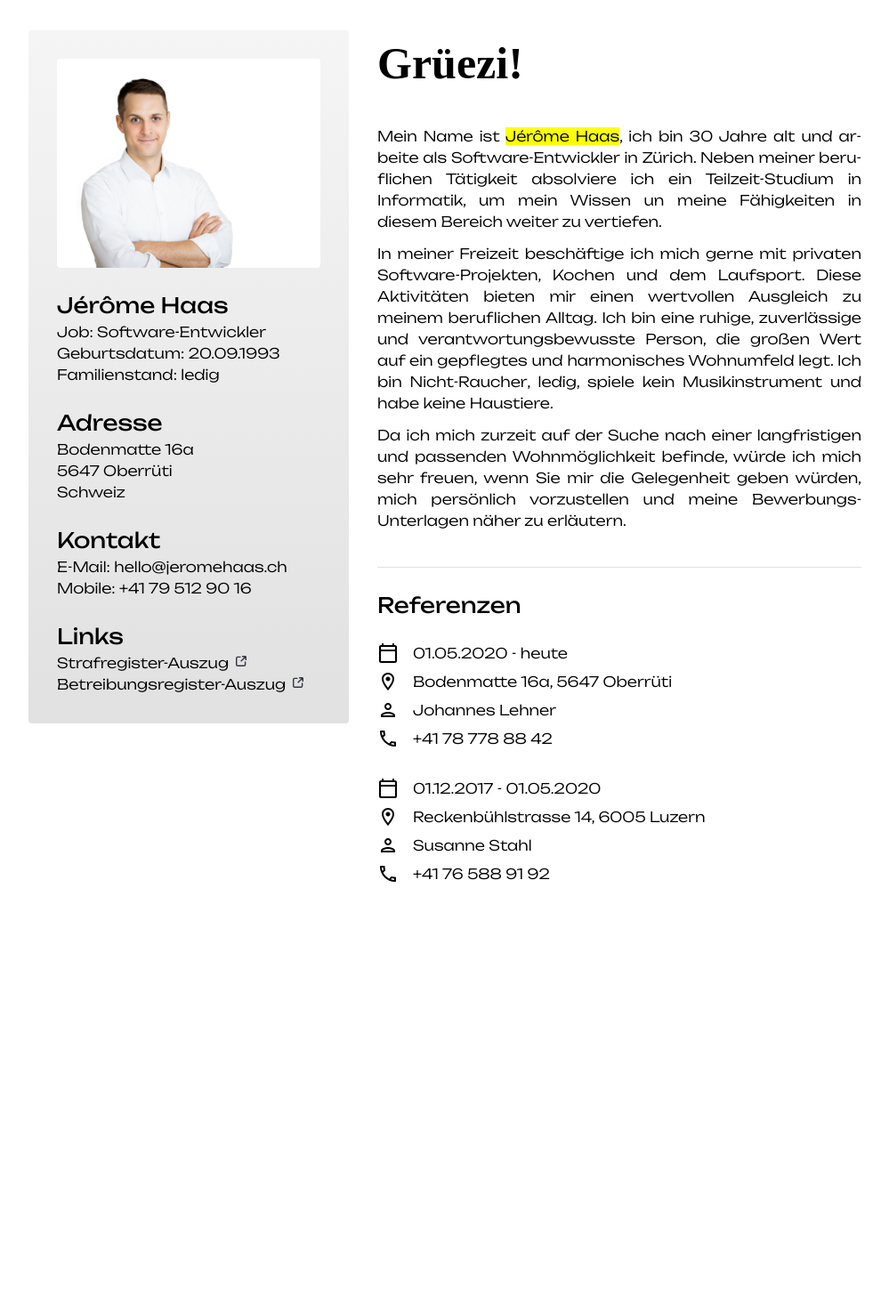
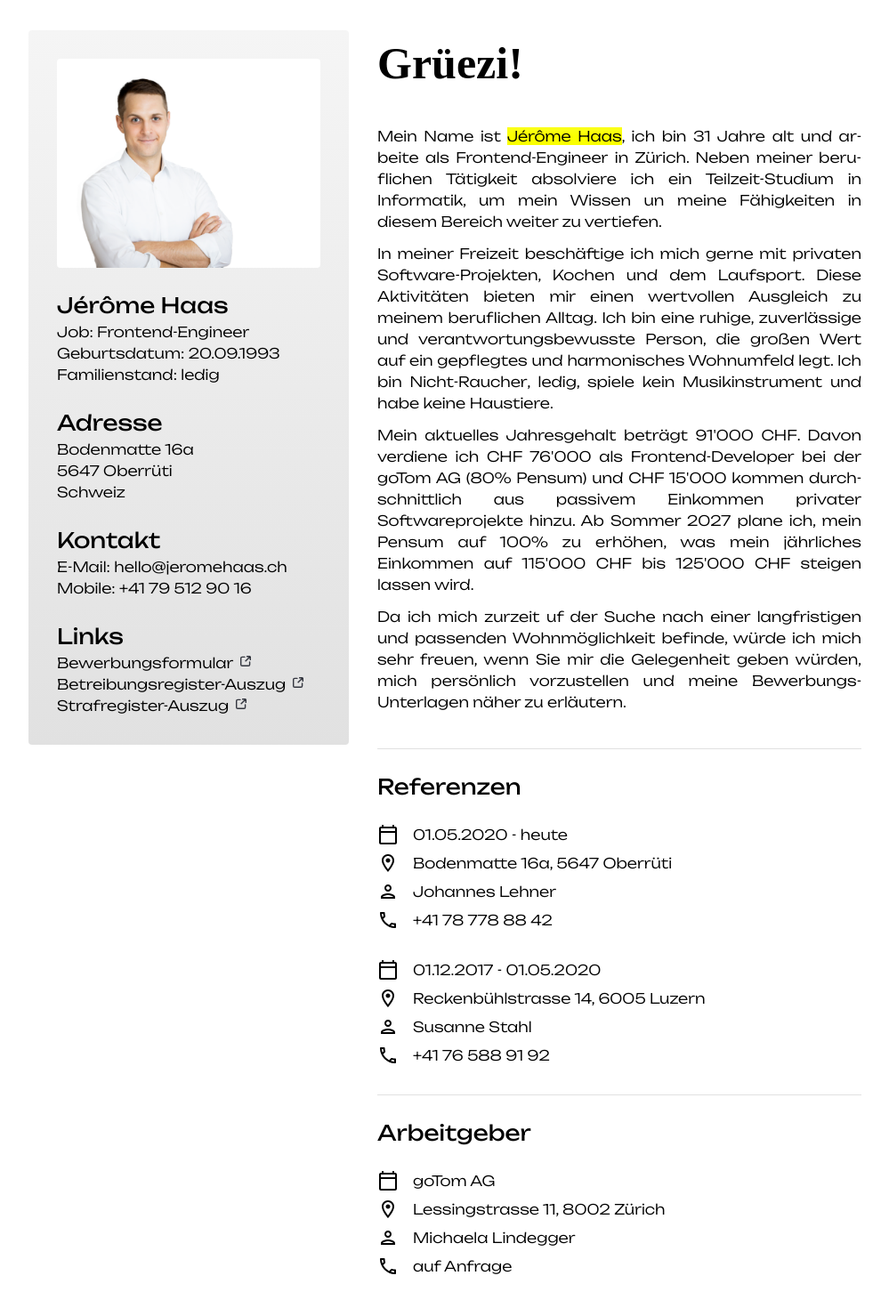
Before and after one commit to jeromehaas/apartment-search-introduction-ui, a Vue app: page / in a window 1280 px wide. Shown: the part 46-1516 px from the top of the page at 89% size, without its empty margins (140-1139 px from the left). Before the commit the page ends 1104 px from the top, so only its background shows below. Built offline with nearby package versions, Linux system fonts and the light colour scheme; a web font is replaced by a local one.

Commit message:
Setup: infos employer

```diff
--- a/src/components/blocks/metadata/metadata.vue
+++ b/src/components/blocks/metadata/metadata.vue
@@ -5,7 +5,6 @@ import './metadata.scss';
 import Heading from '@/components/partials/heading/heading.vue';
 import Paragraph from '@/components/partials/paragraph/paragraph.vue';
 import Link from '@/components/partials/link/link.vue';
-
 </script>
 
 <template>
@@ -16,7 +15,7 @@ import Link from '@/components/partials/link/link.vue';
     </div>
     <div class="metadata__personalities personalities">
       <Heading className="personalities__heading" level="h2">Jérôme Haas</Heading>
-      <Paragraph className="personalities__text">Job: Software-Entwickler</Paragraph>
+      <Paragraph className="personalities__text">Job: Frontend-Engineer</Paragraph>
       <Paragraph className="personalities__text">Geburtsdatum: 20.09.1993</Paragraph>
       <Paragraph className="personalities__text">Familienstand: ledig</Paragraph>
     </div>
@@ -37,8 +36,9 @@ import Link from '@/components/partials/link/link.vue';
     </div>
     <div class="metadata__links links">
       <Heading className="links__heading" level="h2">Links</Heading>
-        <Link className="links__link link--with-icon" href="/documents/strafregister-auszug.pdf">Strafregister-Auszug</Link>
-        <Link className="links__link link--with-icon"href="/documents/betreibungsregister-auszug.pdf">Betreibungsregister-Auszug</Link>
+      <Link className="links__link link--with-icon" hryyef="/documents/bewerbungsformular.pdf">Bewerbungsformular</Link>
+      <Link className="links__link link--with-icon" href="/documents/betreibungsregister-auszug.pdf">Betreibungsregister-Auszug</Link>
+      <Link className="links__link link--with-icon" href="/documents/strafregister-auszug.pdf">Strafregister-Auszug</Link>
     </div>
   </div>
 </template>
--- a/src/components/blocks/profile/profile.scss
+++ b/src/components/blocks/profile/profile.scss
@@ -55,7 +55,7 @@
     text-align: justify;
 		hyphens: auto;
 
-    &:nth-child(5) {
+    &:nth-child(6) {
       margin-bottom: 40px;
     }
 
@@ -209,6 +209,10 @@
 			order: 4
 		}
 
+       &__text:nth-of-type(4) {
+			order: 5
+		}
+
 		&__infos {
 			order: 5;
 		}
--- a/src/components/blocks/profile/profile.vue
+++ b/src/components/blocks/profile/profile.vue
@@ -63,9 +63,10 @@ const highlightNextElement = async () => {
     <div class="profile__avatar avatar">
       <img class="avatar__image" src="/images/jeromehaas.png" alt="Jérôme Haas">
     </div>
-    <Paragraph className="profile__text">Mein Name ist <span class="profile__highlight">Jérôme Haas</span>, ich bin <span class="profile__highlight">30 Jahre</span> alt und arbeite als <span class="profile__highlight">Software-Entwickler</span> in Zürich. Neben meiner beruflichen Tätigkeit absolviere ich ein <span class="profile__highlight">Teilzeit-Studium in Informatik</span>, um mein Wissen un meine Fähigkeiten in diesem Bereich weiter zu vertiefen.</Paragraph>
+    <Paragraph className="profile__text">Mein Name ist <span class="profile__highlight">Jérôme Haas</span>, ich bin <span class="profile__highlight">31 Jahre</span> alt und arbeite als <span class="profile__highlight">Frontend-Engineer</span> in Zürich. Neben meiner beruflichen Tätigkeit absolviere ich ein <span class="profile__highlight">Teilzeit-Studium in Informatik</span>, um mein Wissen un meine Fähigkeiten in diesem Bereich weiter zu vertiefen.</Paragraph>
     <Paragraph className="profile__text">In meiner Freizeit beschäftige ich mich gerne mit privaten <span class="profile__highlight">Software-Projekten</span>, <span class="profile__highlight">Kochen</span> und dem <span class="profile__highlight">Laufsport</span>. Diese Aktivitäten bieten mir einen wertvollen Ausgleich zu meinem beruflichen Alltag. Ich bin eine <span class="profile__highlight">ruhige, zuverlässige und verantwortungsbewusste Person</span>, die großen Wert auf ein gepflegtes und harmonisches Wohnumfeld legt. Ich bin <span class="profile__highlight"> Nicht-Raucher</span>, ledig, spiele <span class="profile__highlight">kein Musikinstrument </span> und habe <span class="profile__highlight">keine Haustiere</span>.</Paragraph>
-    <Paragraph className="profile__text">Da ich mich zurzeit <span class="profile__highlight">auf der Suche nach einer langfristigen und passenden Wohnmöglichkeit</span> befinde, würde ich mich sehr freuen, wenn Sie mir die Gelegenheit geben würden, mich persönlich vorzustellen und meine Bewerbungs-Unterlagen näher zu erläutern.</Paragraph>
+    <Paragraph className="profile__text">Mein aktuelles <span class="profile__highlight">Jahresgehalt beträgt 91'000 CHF</span>. Davon verdiene ich CHF 76'000 als Frontend-Developer bei der goTom AG (80% Pensum) und CHF 15'000 kommen durchschnittlich aus passivem Einkommen privater Softwareprojekte hinzu. Ab Sommer 2027 plane ich, mein Pensum auf 100% zu erhöhen, was mein jährliches Einkommen auf 115'000 CHF bis 125'000 CHF steigen lassen wird.</Paragraph>
+    <Paragraph className="profile__text">Da ich mich zurzeit <span class="profile__highlight">uf der Suche nach einer langfristigen und passenden Wohnmöglichkeit befinde</span>, würde ich mich sehr freuen, wenn Sie mir die Gelegenheit geben würden, mich persönlich vorzustellen und meine Bewerbungs-Unterlagen näher zu erläutern.</Paragraph>
     <div class="profile__infos infos">
       <div class="infos__block block">
         <Heading className="block__heading" level="h2">Adresse</Heading>
@@ -85,6 +86,9 @@ const highlightNextElement = async () => {
       <div class="infos__block block">
         <Heading className="block__heading" level="h2">Links</Heading>
         <Paragraph className="block__text">
+          <Link className="block__link link--with-icon" href="/documents/bewerbungsformular.pdf">Bewerbungsformular</Link>
+        </Paragraph>
+        <Paragraph className="block__text">
           <Link className="block__link link--with-icon" href="/documents/strafregister-auszug.pdf">Strafregister-Auszug</Link>
         </Paragraph>
         <Paragraph className="block__text">
@@ -97,38 +101,60 @@ const highlightNextElement = async () => {
       <Heading className="references__heading" level="h2">Referenzen</Heading>
       <div class="references__block block">
         <div class="block__item item">
-				<img class="item__icon" src="@/assets/icons/calendar.svg" />
+          <img class="item__icon" src="@/assets/icons/calendar.svg"/>
           <Paragraph className="item__text">01.05.2020 - heute</Paragraph>
         </div>
         <div class="block__item item">
-				<img class="item__icon" src="@/assets/icons/location.svg" />
+          <img class="item__icon" src="@/assets/icons/location.svg"/>
           <Paragraph className="item__text">Bodenmatte 16a, 5647 Oberrüti</Paragraph>
         </div>
         <div class="block__item item">
-				<img class="item__icon" src="@/assets/icons/avatar.svg" />
+          <img class="item__icon" src="@/assets/icons/avatar.svg"/>
           <Paragraph className="item__text">Johannes Lehner</Paragraph>
         </div>
         <div class="block__item item">
-				<img class="item__icon" src="@/assets/icons/phone.svg" />
+          <img class="item__icon" src="@/assets/icons/phone.svg"/>
           <Paragraph className="item__text">+41 78 778 88 42</Paragraph>
         </div>
       </div>
       <div class="references__block block">
         <div class="block__item item">
-				<img class="item__icon" src="@/assets/icons/calendar.svg" />
+          <img class="item__icon" src="@/assets/icons/calendar.svg"/>
           <Paragraph className="item__text">01.12.2017 - 01.05.2020</Paragraph>
         </div>
         <div class="block__item item">
-				<img class="item__icon" src="@/assets/icons/location.svg" />
+          <img class="item__icon" src="@/assets/icons/location.svg"/>
           <Paragraph className="item__text">Reckenbühlstrasse 14, 6005 Luzern</Paragraph>
         </div>
         <div class="block__item item">
-				<img class="item__icon" src="@/assets/icons/avatar.svg" />
+          <img class="item__icon" src="@/assets/icons/avatar.svg"/>
           <Paragraph className="item__text">Susanne Stahl</Paragraph>
         </div>
         <div class="block__item item">
-				<img class="item__icon" src="@/assets/icons/phone.svg" />
+          <img class="item__icon" src="@/assets/icons/phone.svg"/>
           <Paragraph className="item__text">+41 76 588 91 92</Paragraph>
+        </div>
+      </div>
+    </div>
+    <hr class="profile__separator">
+    <div class="profile__references references">
+      <Heading className="references__heading" level="h2">Arbeitgeber</Heading>
+      <div class="references__block block">
+        <div class="block__item item">
+          <img class="item__icon" src="@/assets/icons/calendar.svg"/>
+          <Paragraph className="item__text">goTom AG</Paragraph>
+        </div>
+        <div class="block__item item">
+          <img class="item__icon" src="@/assets/icons/location.svg"/>
+          <Paragraph className="item__text">Lessingstrasse 11, 8002 Zürich</Paragraph>
+        </div>
+        <div class="block__item item">
+          <img class="item__icon" src="@/assets/icons/avatar.svg"/>
+          <Paragraph className="item__text">Michaela Lindegger</Paragraph>
+        </div>
+        <div class="block__item item">
+          <img class="item__icon" src="@/assets/icons/phone.svg"/>
+          <Paragraph className="item__text">auf Anfrage</Paragraph>
         </div>
       </div>
     </div>
```
Lines whose indentation alone changed are shown as unchanged.
